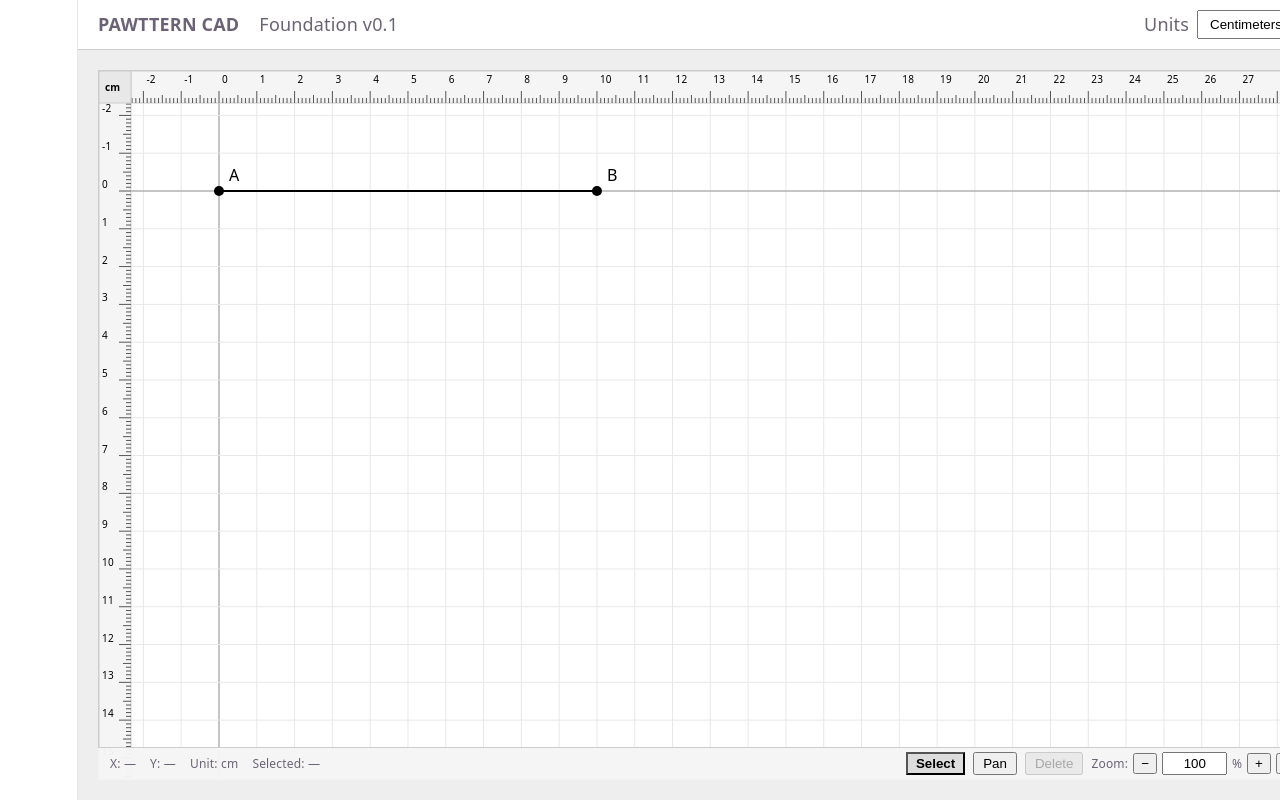
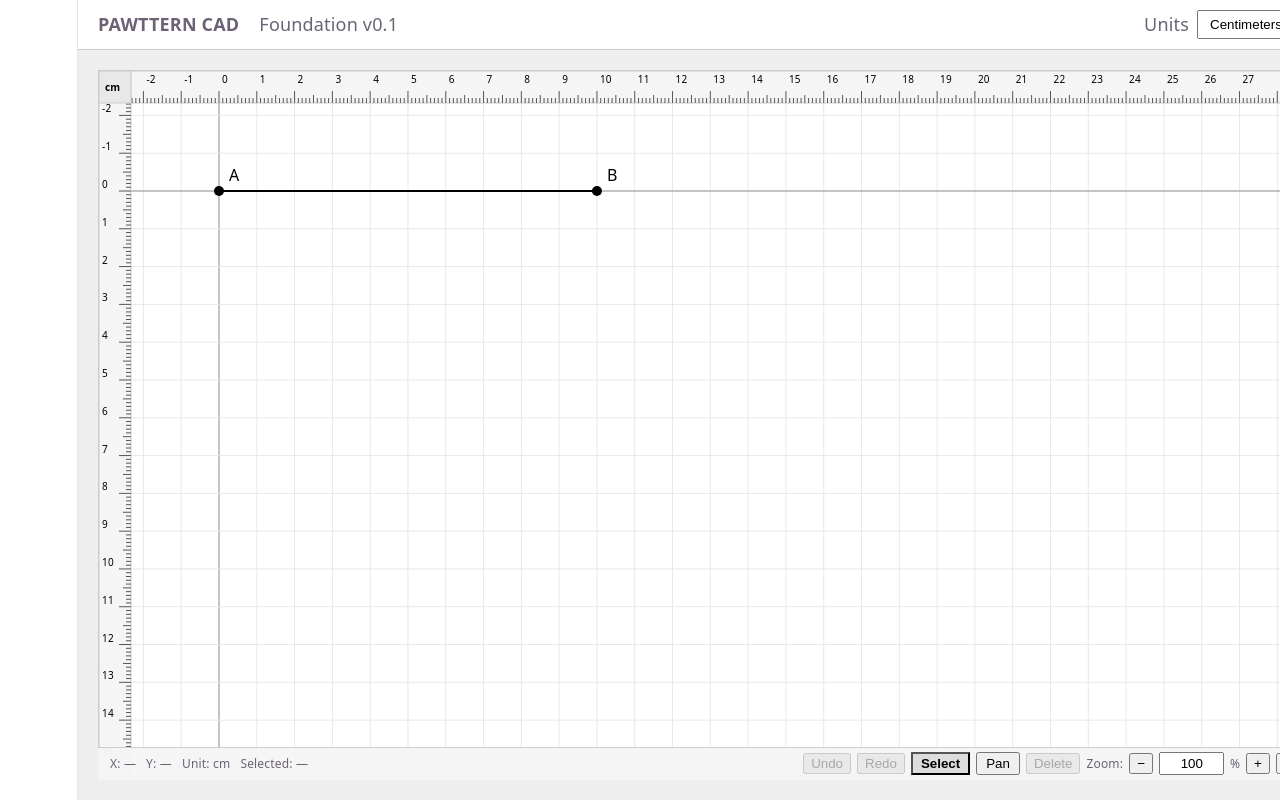
Before and after one commit to pawttern-for-pets/pattern-backend, a React (Vite) app: page / in a window 1280 px wide. Shown: the top 800 px of the page. Built offline with nearby package versions, Linux system fonts and the light colour scheme.

Commit message:
feat: add CAD undo and redo history

```diff
--- a/src/App.tsx
+++ b/src/App.tsx
@@ -1,40 +1,66 @@
-import { useState } from 'react'
+import {
+  useState,
+} from 'react'
 
 import './App.css'
 
-import { CadCanvas } from './components/CadCanvas'
+import {
+  CadCanvas,
+} from './components/CadCanvas'
 
 import {
   addLine,
   addPoint,
   createEmptyDocument,
+  type PatternDocument,
 } from './cad/document'
 
-import type { DisplayUnit } from './cad/display'
+import type {
+  DisplayUnit,
+} from './cad/display'
+
+import {
+  canRedo,
+  canUndo,
+  commitHistory,
+  createHistory,
+  redoHistory,
+  undoHistory,
+} from './cad/history'
 
 function createDemoPattern() {
-  let document = createEmptyDocument()
+  let document =
+    createEmptyDocument()
 
-  document = addPoint(document, {
+  document = addPoint(
+    document,
+    {
       id: 'A',
       name: 'A',
       xMm: 0,
       yMm: 0,
-  })
+    },
+  )
 
-  document = addPoint(document, {
+  document = addPoint(
+    document,
+    {
       id: 'B',
       name: 'B',
       xMm: 100,
       yMm: 0,
-  })
+    },
+  )
 
-  document = addLine(document, {
+  document = addLine(
+    document,
+    {
       id: 'AB',
       name: 'AB',
       startPointId: 'A',
       endPointId: 'B',
-  })
+    },
+  )
 
   return document
 }
@@ -43,12 +69,51 @@ function App() {
   const [
     displayUnit,
     setDisplayUnit,
-  ] = useState<DisplayUnit>('cm')
+  ] = useState<DisplayUnit>(
+    'cm',
+  )
 
   const [
-    patternDocument,
-    setPatternDocument,
-  ] = useState(createDemoPattern)
+    patternHistory,
+    setPatternHistory,
+  ] = useState(() =>
+    createHistory(
+      createDemoPattern(),
+    ),
+  )
+
+  const patternDocument =
+    patternHistory.present
+
+  const handleDocumentChange = (
+    nextDocument: PatternDocument,
+  ) => {
+    setPatternHistory(
+      (currentHistory) =>
+        commitHistory(
+          currentHistory,
+          nextDocument,
+        ),
+    )
+  }
+
+  const handleUndo = () => {
+    setPatternHistory(
+      (currentHistory) =>
+        undoHistory(
+          currentHistory,
+        ),
+    )
+  }
+
+  const handleRedo = () => {
+    setPatternHistory(
+      (currentHistory) =>
+        redoHistory(
+          currentHistory,
+        ),
+    )
+  }
 
   return (
     <div className="app">
@@ -68,7 +133,8 @@ function App() {
             value={displayUnit}
             onChange={(event) => {
               setDisplayUnit(
-                event.target.value as DisplayUnit,
+                event.target
+                  .value as DisplayUnit,
               )
             }}
           >
@@ -85,10 +151,30 @@ function App() {
 
       <main className="workspace">
         <CadCanvas
-          document={patternDocument}
-          unit={displayUnit}
+          document={
+            patternDocument
+          }
+          unit={
+            displayUnit
+          }
           onDocumentChange={
-            setPatternDocument
+            handleDocumentChange
+          }
+          canUndo={
+            canUndo(
+              patternHistory,
+            )
+          }
+          canRedo={
+            canRedo(
+              patternHistory,
+            )
+          }
+          onUndo={
+            handleUndo
+          }
+          onRedo={
+            handleRedo
           }
         />
       </main>
--- /dev/null
+++ b/src/cad/history.ts
@@ -0,0 +1,133 @@
+export interface HistoryState<T> {
+  past: T[]
+  present: T
+  future: T[]
+}
+
+export const DEFAULT_HISTORY_LIMIT =
+  100
+
+function validateHistoryLimit(
+  limit: number,
+): void {
+  if (
+    !Number.isInteger(limit) ||
+    limit <= 0
+  ) {
+    throw new Error(
+      'History limit must be a positive integer.',
+    )
+  }
+}
+
+export function createHistory<T>(
+  initialState: T,
+): HistoryState<T> {
+  return {
+    past: [],
+    present: initialState,
+    future: [],
+  }
+}
+
+export function canUndo<T>(
+  history: HistoryState<T>,
+): boolean {
+  return history.past.length > 0
+}
+
+export function canRedo<T>(
+  history: HistoryState<T>,
+): boolean {
+  return history.future.length > 0
+}
+
+export function commitHistory<T>(
+  history: HistoryState<T>,
+  nextState: T,
+  limit =
+    DEFAULT_HISTORY_LIMIT,
+): HistoryState<T> {
+  validateHistoryLimit(limit)
+
+  if (
+    Object.is(
+      history.present,
+      nextState,
+    )
+  ) {
+    return history
+  }
+
+  const nextPast = [
+    ...history.past,
+    history.present,
+  ]
+
+  const trimmedPast =
+    nextPast.length > limit
+      ? nextPast.slice(
+          nextPast.length -
+            limit,
+        )
+      : nextPast
+
+  return {
+    past: trimmedPast,
+    present: nextState,
+    future: [],
+  }
+}
+
+export function undoHistory<T>(
+  history: HistoryState<T>,
+): HistoryState<T> {
+  if (!canUndo(history)) {
+    return history
+  }
+
+  const previousState =
+    history.past[
+      history.past.length - 1
+    ]
+
+  return {
+    past:
+      history.past.slice(
+        0,
+        -1,
+      ),
+
+    present:
+      previousState,
+
+    future: [
+      history.present,
+      ...history.future,
+    ],
+  }
+}
+
+export function redoHistory<T>(
+  history: HistoryState<T>,
+): HistoryState<T> {
+  if (!canRedo(history)) {
+    return history
+  }
+
+  const nextState =
+    history.future[0]
+
+  return {
+    past: [
+      ...history.past,
+      history.present,
+    ],
+
+    present:
+      nextState,
+
+    future:
+      history.future.slice(1),
+  }
+}
--- a/src/components/CadCanvas.tsx
+++ b/src/components/CadCanvas.tsx
@@ -61,6 +61,12 @@ interface CadCanvasProps {
   onDocumentChange: (
     document: PatternDocument,
   ) => void
+
+  canUndo: boolean
+  canRedo: boolean
+
+  onUndo: () => void
+  onRedo: () => void
 }
 
 interface CanvasSize {
@@ -85,6 +91,10 @@ export function CadCanvas({
   document,
   unit,
   onDocumentChange,
+  canUndo,
+  canRedo,
+  onUndo,
+  onRedo,
 }: CadCanvasProps) {
   const svgRef =
     useRef<SVGSVGElement | null>(null)
@@ -188,6 +198,35 @@ export function CadCanvas({
     }
   }, [])
 
+  useEffect(() => {
+    if (
+      selection === null
+    ) {
+      return
+    }
+
+    const stillExists =
+      selection.kind ===
+      'point'
+        ? Boolean(
+            document.points[
+              selection.id
+            ],
+          )
+        : Boolean(
+            document.lines[
+              selection.id
+            ],
+          )
+
+    if (!stillExists) {
+      setSelection(null)
+    }
+  }, [
+    document,
+    selection,
+  ])
+
   const gridSpacingMm =
     getGridSpacingMm(unit)
 
@@ -289,7 +328,8 @@ export function CadCanvas({
   }
 
   const handleMouseMove = (
-    event: MouseEvent<SVGSVGElement>,
+    event:
+      MouseEvent<SVGSVGElement>,
   ) => {
     if (isPanning) {
       return
@@ -314,10 +354,12 @@ export function CadCanvas({
   }
 
   const handleCanvasClick = (
-    event: MouseEvent<SVGSVGElement>,
+    event:
+      MouseEvent<SVGSVGElement>,
   ) => {
     if (
-      activeTool !== 'select'
+      activeTool !==
+      'select'
     ) {
       return
     }
@@ -348,20 +390,18 @@ export function CadCanvas({
       return
     }
 
-    const foundSelection =
+    setSelection(
       findSelectionAtScreenPoint(
         document,
         viewport,
         screenPosition,
-      )
-
-    setSelection(
-      foundSelection,
+      ),
     )
   }
 
   const handleWheel = (
-    event: WheelEvent<SVGSVGElement>,
+    event:
+      WheelEvent<SVGSVGElement>,
   ) => {
     event.preventDefault()
 
@@ -394,13 +434,15 @@ export function CadCanvas({
   }
 
   const handlePointerDown = (
-    event: PointerEvent<SVGSVGElement>,
+    event:
+      PointerEvent<SVGSVGElement>,
   ) => {
     const useMiddleMouse =
       event.button === 1
 
     const usePanTool =
-      activeTool === 'pan' &&
+      activeTool ===
+        'pan' &&
       event.button === 0
 
     if (
@@ -442,7 +484,8 @@ export function CadCanvas({
   }
 
   const handlePointerMove = (
-    event: PointerEvent<SVGSVGElement>,
+    event:
+      PointerEvent<SVGSVGElement>,
   ) => {
     const drag =
       panDragRef.current
@@ -497,7 +540,8 @@ export function CadCanvas({
   }
 
   const finishPan = (
-    event: PointerEvent<SVGSVGElement>,
+    event:
+      PointerEvent<SVGSVGElement>,
   ) => {
     const drag =
       panDragRef.current
@@ -560,12 +604,14 @@ export function CadCanvas({
     )
   }
 
-  const applyZoomInput = () => {
+  const applyZoomInput =
+    () => {
       const value =
         Number(zoomInput)
 
       if (
-      zoomInput.trim() === '' ||
+        zoomInput.trim() ===
+          '' ||
         !Number.isFinite(value)
       ) {
         setZoomInput(
@@ -583,7 +629,8 @@ export function CadCanvas({
       KeyboardEvent<HTMLInputElement>,
   ) => {
     if (
-      event.key === 'Enter'
+      event.key ===
+      'Enter'
     ) {
       applyZoomInput()
 
@@ -592,7 +639,8 @@ export function CadCanvas({
     }
 
     if (
-      event.key === 'Escape'
+      event.key ===
+      'Escape'
     ) {
       setZoomInput(
         String(zoomPercent),
@@ -621,6 +669,16 @@ export function CadCanvas({
         nextDocument,
       )
 
+      setSelection(null)
+    }
+
+  const handleUndo = () => {
+    onUndo()
+    setSelection(null)
+  }
+
+  const handleRedo = () => {
+    onRedo()
     setSelection(null)
   }
 
@@ -857,12 +915,8 @@ export function CadCanvas({
             <g key={point.id}>
               {isSelected && (
                 <circle
-                  cx={
-                    screen.xPx
-                  }
-                  cy={
-                    screen.yPx
-                  }
+                  cx={screen.xPx}
+                  cy={screen.yPx}
                   r={9}
                   fill="none"
                   stroke="#2563eb"
@@ -871,12 +925,8 @@ export function CadCanvas({
               )}
 
               <circle
-                cx={
-                  screen.xPx
-                }
-                cy={
-                  screen.yPx
-                }
+                cx={screen.xPx}
+                cy={screen.yPx}
                 r={5}
                 fill={
                   isSelected
@@ -902,7 +952,7 @@ export function CadCanvas({
           )
         })}
 
-        {/* TOP RULER BACKGROUND */}
+        {/* TOP RULER */}
 
         <rect
           x={0}
@@ -917,7 +967,7 @@ export function CadCanvas({
           stroke="#cccccc"
         />
 
-        {/* LEFT RULER BACKGROUND */}
+        {/* LEFT RULER */}
 
         <rect
           x={0}
@@ -932,7 +982,7 @@ export function CadCanvas({
           stroke="#cccccc"
         />
 
-        {/* HORIZONTAL RULER */}
+        {/* HORIZONTAL RULER TICKS */}
 
         <g>
           {horizontalRulerTicks.map(
@@ -1000,7 +1050,7 @@ export function CadCanvas({
           )}
         </g>
 
-        {/* VERTICAL RULER */}
+        {/* VERTICAL RULER TICKS */}
 
         <g>
           {verticalRulerTicks.map(
@@ -1104,7 +1154,7 @@ export function CadCanvas({
           minHeight: '32px',
           display: 'flex',
           alignItems: 'center',
-          gap: '14px',
+          gap: '10px',
           padding: '3px 12px',
           background:
             'rgba(245,245,245,0.97)',
@@ -1147,9 +1197,39 @@ export function CadCanvas({
             marginLeft: 'auto',
             display: 'flex',
             alignItems: 'center',
-            gap: '8px',
+            gap: '6px',
           }}
         >
+          <button
+            type="button"
+            disabled={!canUndo}
+            onClick={
+              handleUndo
+            }
+            title={
+              canUndo
+                ? 'Undo last edit'
+                : 'Nothing to undo'
+            }
+          >
+            Undo
+          </button>
+
+          <button
+            type="button"
+            disabled={!canRedo}
+            onClick={
+              handleRedo
+            }
+            title={
+              canRedo
+                ? 'Redo last edit'
+                : 'Nothing to redo'
+            }
+          >
+            Redo
+          </button>
+
           <button
             type="button"
             aria-pressed={
@@ -1227,21 +1307,10 @@ export function CadCanvas({
                 ? 'Select an object first'
                 : `Delete ${selectedDescription}`
             }
-            style={{
-              padding:
-                '2px 8px',
-            }}
           >
             Delete
           </button>
 
-          <div
-            style={{
-              display: 'flex',
-              alignItems: 'center',
-              gap: '5px',
-            }}
-          >
           <span>
             Zoom:
           </span>
@@ -1254,7 +1323,6 @@ export function CadCanvas({
                   10,
               )
             }}
-              title="Zoom out"
           >
             −
           </button>
@@ -1269,8 +1337,7 @@ export function CadCanvas({
               event,
             ) => {
               setZoomInput(
-                  event.target
-                    .value,
+                event.target.value,
               )
             }}
             onBlur={
@@ -1282,10 +1349,8 @@ export function CadCanvas({
             aria-label="Zoom percentage"
             style={{
               width: '65px',
-                textAlign:
-                  'right',
-                padding:
-                  '2px 4px',
+              textAlign: 'right',
+              padding: '2px 4px',
             }}
           />
 
@@ -1299,7 +1364,6 @@ export function CadCanvas({
                   10,
               )
             }}
-              title="Zoom in"
           >
             +
           </button>
@@ -1311,13 +1375,11 @@ export function CadCanvas({
                 100,
               )
             }}
-              title="Reset zoom to 100%"
           >
             100%
           </button>
         </div>
       </div>
     </div>
-    </div>
   )
 }
```
Also changed, not shown: 1 other file (tests, documents, lock files or other folders). Lines whose indentation alone changed are shown as unchanged.
